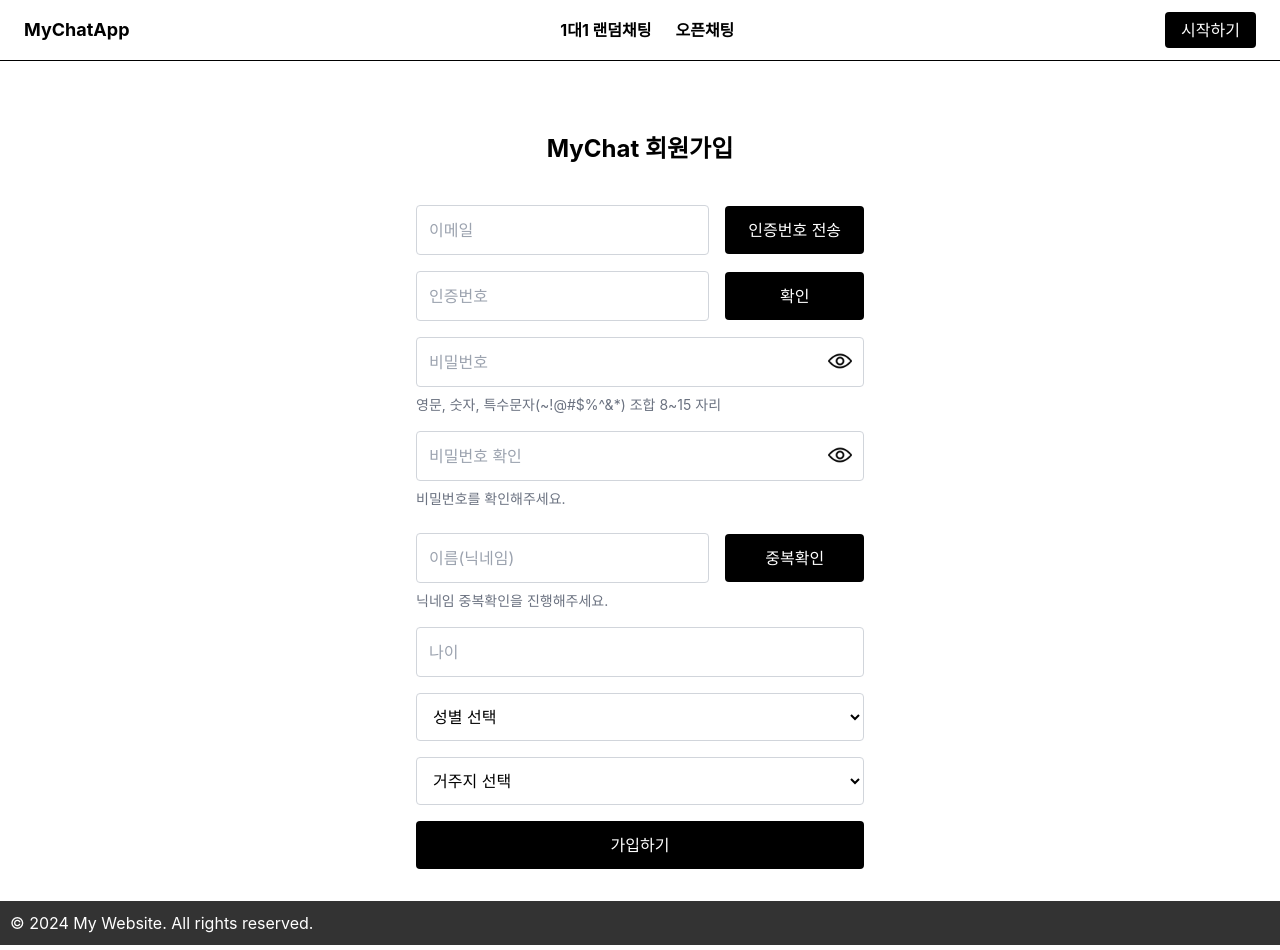
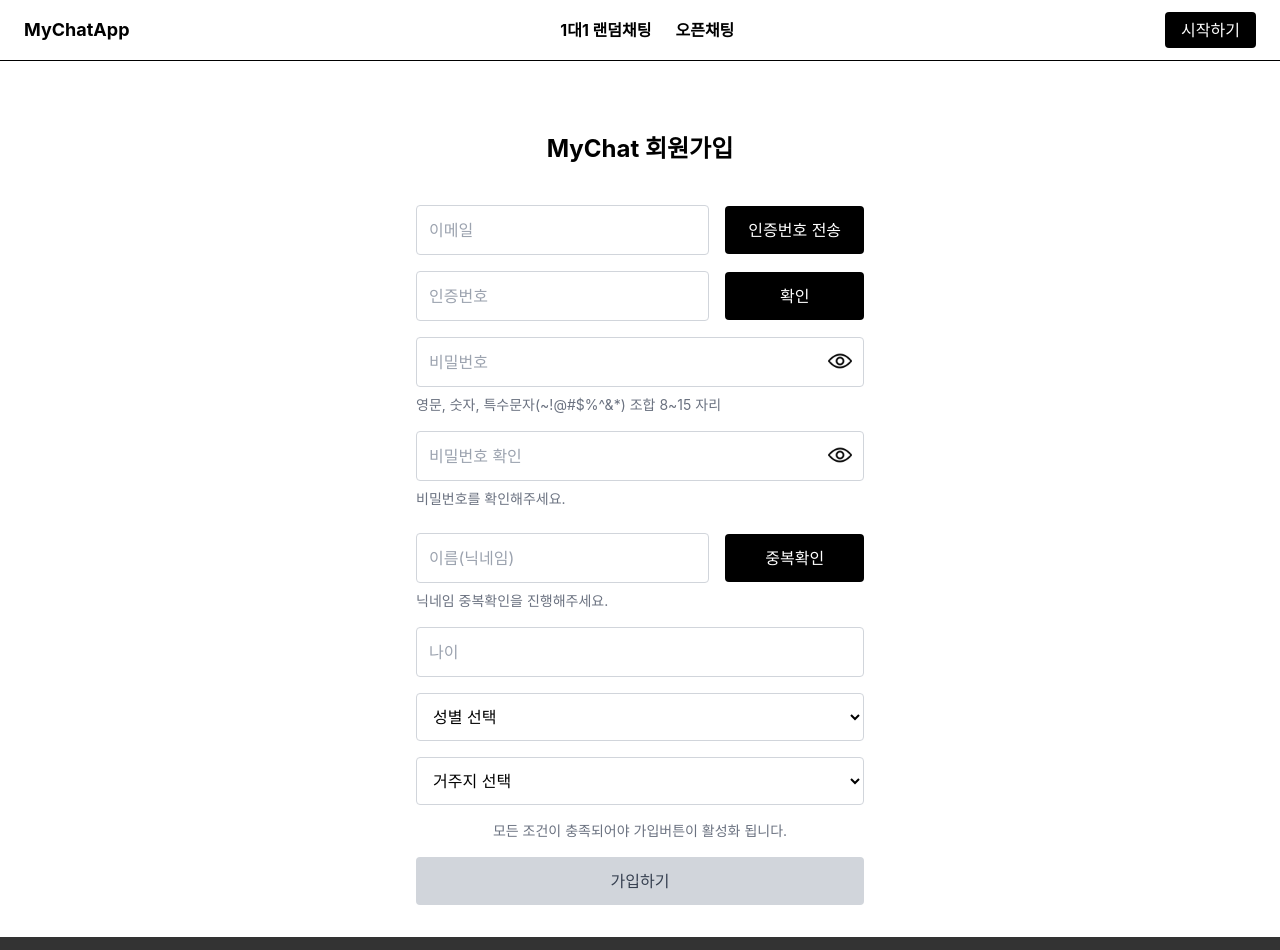
Before and after one commit to SJ0503/random_chatting_front, a React (Create React App) app: page /register in a window 1280 px wide. Shown: the top 950 px of the page. Built offline with nearby package versions, Linux system fonts and the light colour scheme.

Commit message:
회원가입 유효성검사

```diff
--- a/src/helpers/validation.js
+++ b/src/helpers/validation.js
@@ -1,4 +1,5 @@
 // helpers/validation.js
+// 비밀번호 유효성 검사 함수
 export const validatePassword = (password) => {
     const isValid = /^(?=.*[a-zA-Z])(?=.*\d)(?=.*[~!@#$%^&*]).{8,15}$/.test(password);
     return {
--- a/src/pages/Register.js
+++ b/src/pages/Register.js
@@ -4,12 +4,8 @@ import SelectField from "../components/Fields/SelectField";
 import PasswordFields from "../components/Fields/PasswordField";
 import { useRegister } from "../hooks/useRegister";
 import { useNavigate } from "react-router-dom";
-import {
-    handleSendVerificationCode,
-    handleVerifyCode,
-    handleCheckNickname,
-    handleSubmitForm,
-} from "../handlers/registerHandlers";
+import { handleSendVerificationCode, handleVerifyCode, handleCheckNickname, handleSubmitForm, } from "../handlers/registerHandlers";
+import { validatePassword } from "../helpers/validation";
 
 const cities = [
     "서울", "부산", "대구", "인천", "광주", "대전", "울산", "세종",
@@ -29,9 +25,29 @@ function Register() {
     const [code, setCode] = useState(""); // 인증 코드 상태
     const [isCodeDisabled, setIsCodeDisabled] = useState(false); // 인증번호 입력 필드 비활성화
     const [isVerified, setIsVerified] = useState(false); // 인증 완료 상태
-
     const { checkNickname, register, sendVerificationCode, verifyCode, loading, error, nickMessage } = useRegister();
     const navigate = useNavigate();
+    const [isFormValid, setIsFormValid] = useState(false);  // 모든 유효성 검사
+
+    useEffect(() => {
+        const isPasswordValid = validatePassword(password).isValid;
+        const isPasswordMatch = password === confirmPassword;
+        const isNicknameValid = !!nickMessage; // 닉네임 중복 확인 완료
+        const isAgeValid = !!age;
+        const isGenderValid = !!gender;
+        const isRegionValid = !!region;
+
+        // 모든 조건이 충족되면 true, 아니면 false
+        setIsFormValid(
+            isVerified &&
+            isPasswordValid &&
+            isPasswordMatch &&
+            isNicknameValid &&
+            isAgeValid &&
+            isGenderValid &&
+            isRegionValid
+        );
+    }, [isVerified, password, confirmPassword, nickMessage, age, gender, region]);
 
     useEffect(() => {
         if (timer > 0) {
@@ -201,10 +217,17 @@ function Register() {
                     </div>
 
                     {/* 가입하기 버튼 */}
+                    <small className="block mt-2 mb-4 text-sm text-center text-gray-500">
+                        모든 조건이 충족되어야 가입버튼이 활성화 됩니다.
+                    </small>
+
                     <button
                         type="submit"
-                        className={`w-full bg-black text-white p-3 rounded hover:bg-gray-800 ${loading ? "bg-gray-400 cursor-not-allowed" : ""}`}
-                        disabled={loading}
+                        className={`w-full p-3 rounded ${isFormValid && !loading
+                                ? "bg-black text-white hover:bg-gray-800"
+                                : "bg-gray-300 text-gray-700 cursor-not-allowed"
+                            }`}
+                        disabled={!isFormValid || loading}
                     >
                         {loading ? "가입 중..." : "가입하기"}
                     </button>
```
